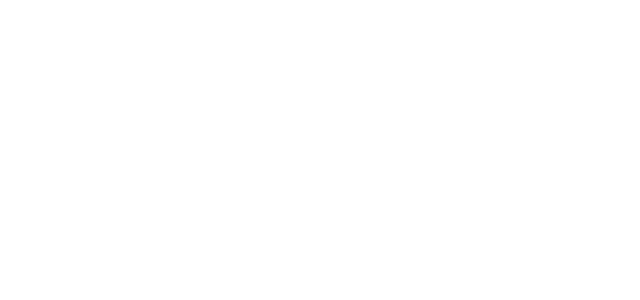
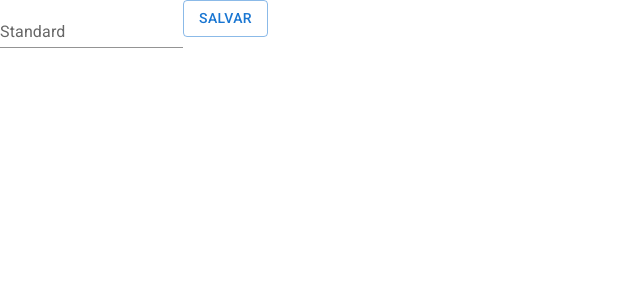
Before and after one commit to GusttavoCDN-zz/alfood, a React (Create React App) app in the folder alfood-main/: page /admin/restaurants/new in a window 1280 px wide. Before the commit this address had no page. Shown: the top 300 px of the page, without its empty margins (0-640 px from the left). Built offline with nearby package versions, Linux system fonts and the light colour scheme; the HTML template or start-up script is replaced by a standard one.

Commit message:
feat: Adicionado pagina de add restaurntes

```diff
--- a/alfood-main/public/index.html
+++ b/alfood-main/public/index.html
@@ -22,7 +22,6 @@
       rel="stylesheet"
       href="https://fonts.googleapis.com/css?family=Roboto:300,400,500,700&display=swap"
     />
-
     <title>Alfood</title>
   </head>
 
--- a/alfood-main/src/App.tsx
+++ b/alfood-main/src/App.tsx
@@ -1,5 +1,6 @@
 import { Routes, Route } from 'react-router-dom';
-import AdminRestaurants from './paginas/Admin/restaurants';
+import AdminRestaurants from './paginas/Admin/restaurants/AdminRestaurants';
+import RestaurantForm from './paginas/Admin/restaurants/RestaurantForm';
 import Home from './paginas/Home';
 import VitrineRestaurantes from './paginas/VitrineRestaurantes';
 
@@ -9,6 +10,7 @@
       <Route path="/" element={<Home />} />
       <Route path="/restaurantes" element={<VitrineRestaurantes />} />
       <Route path="/admin/restaurants" element={<AdminRestaurants />} />
+      <Route path="/admin/restaurants/new" element={<RestaurantForm />} />
     </Routes>
   );
 }
--- /dev/null
+++ b/alfood-main/src/paginas/Admin/restaurants/RestaurantForm.tsx
@@ -0,0 +1,32 @@
+import React, { useState } from 'react';
+import { Button, TextField } from '@mui/material';
+import axios from 'axios';
+
+const POST_URL = 'http://localhost:8000/api/v2/restaurantes/';
+
+const RestaurantForm = () => {
+  const [name, setName] = useState('');
+  // console.log("🚀 ~ file: RestaurantForm.tsx ~ line 9 ~ RestaurantForm ~ name", name)
+
+  const handleSubmit = (event: React.MouseEvent) => {
+    event.preventDefault();
+    axios.post(POST_URL, { nome: name }).then(() => alert('Restaurante Adicionado!'))
+  };
+
+  return (
+    <form>
+      <TextField
+        id="standard-basic"
+        label="Standard"
+        variant="standard"
+        value={name}
+        onChange={(event) => setName(event.target.value)}
+      />
+      <Button variant="outlined" onClick={handleSubmit}>
+        Salvar
+      </Button>
+    </form>
+  );
+};
+
+export default RestaurantForm;
```
Also changed, not shown: alfood-main/src/paginas/Admin/restaurants/AdminRestaurants.tsx (renamed from alfood-main/src/paginas/Admin/restaurants/index.tsx).
